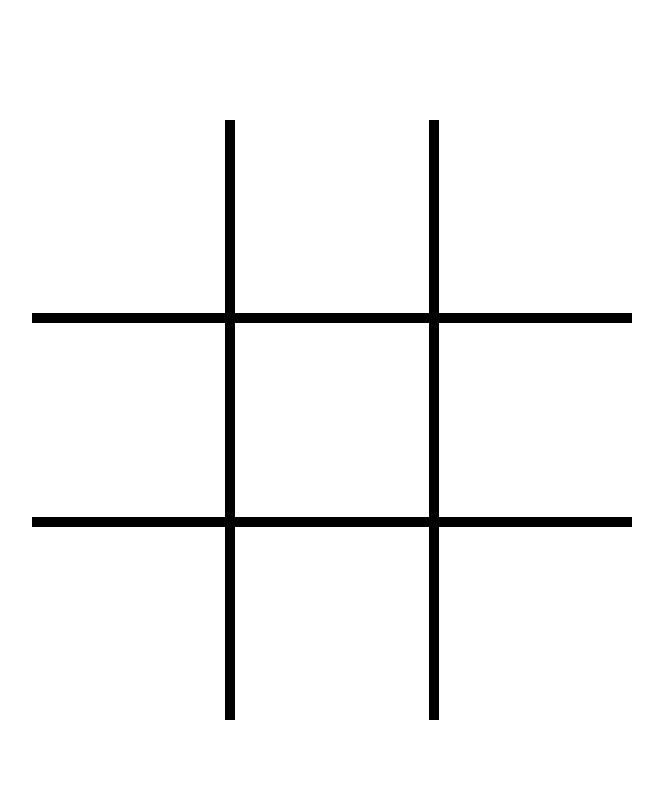
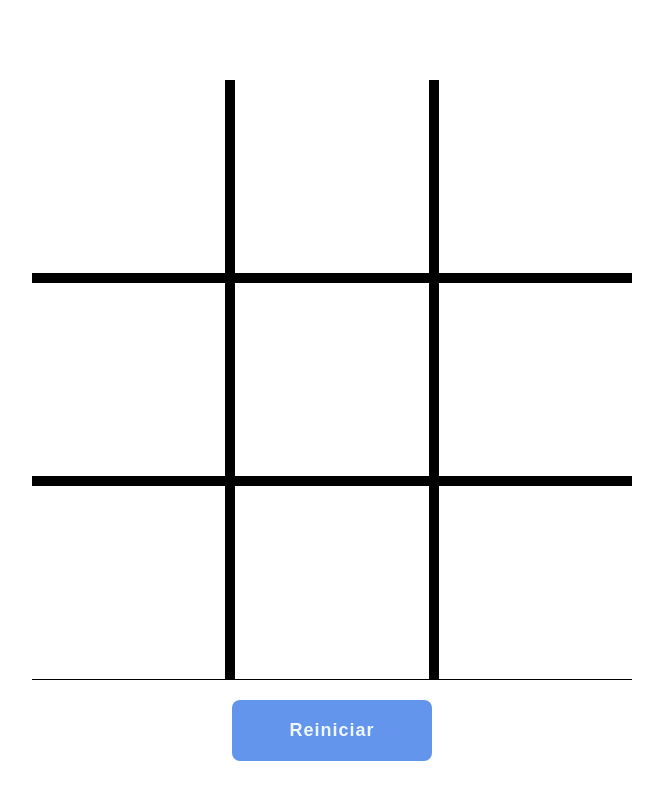
Before and after one commit to synth3tiv/Gato, a plain HTML site: page index.html in a window 1280 px wide. Shown: the whole page, without its empty margins (308-971 px from the left). Drawn offline with Linux system fonts and the light colour scheme.

Commit message:
Añadi boton para reiniciar el juego

```diff
--- a/index.html
+++ b/index.html
@@ -22,6 +22,7 @@
       <div id="8" onclick="handleClick(event)"></div>
       <div id="9" onclick="handleClick(event)"></div>
     </div>
+    <button onclick="reload()">Reiniciar</button>
   </div>
 
 </body>
--- a/main.js
+++ b/main.js
@@ -68,3 +68,28 @@ const verificaVictoria = () => {
     alert("Ganaste!");
   }
 }
+
+const reload = () => {
+  const div1 = document.getElementById(1);
+  const div2 = document.getElementById(2);
+  const div3 = document.getElementById(3);
+  const div4 = document.getElementById(4);
+  const div5 = document.getElementById(5);
+  const div6 = document.getElementById(6);
+  const div7 = document.getElementById(7);
+  const div8 = document.getElementById(8);
+  const div9 = document.getElementById(9);
+
+  div1.innerText = "";
+  div2.innerText = "";
+  div3.innerText = "";
+  div4.innerText = "";
+  div5.innerText = "";
+  div6.innerText = "";
+  div7.innerText = "";
+  div8.innerText = "";
+  div9.innerText = "";
+
+  turno = false;
+  victoria = false;
+}
--- a/styles.css
+++ b/styles.css
@@ -34,3 +34,22 @@
 background-color: rgba(255, 255, 255, 0.897);
 cursor: pointer;
 }
+
+button {
+padding: 20px 10px;
+background-color: cornflowerblue;
+color:aliceblue;
+outline: none;
+border: 0px;
+border-radius: 8px;
+width: 200px;
+margin-top: 20px;
+font-weight: bold;
+font-size: 18px;
+letter-spacing: 1px;
+}
+
+button:hover {
+  cursor: pointer;
+  background-color:rgb(98, 137, 209)
+}
```
